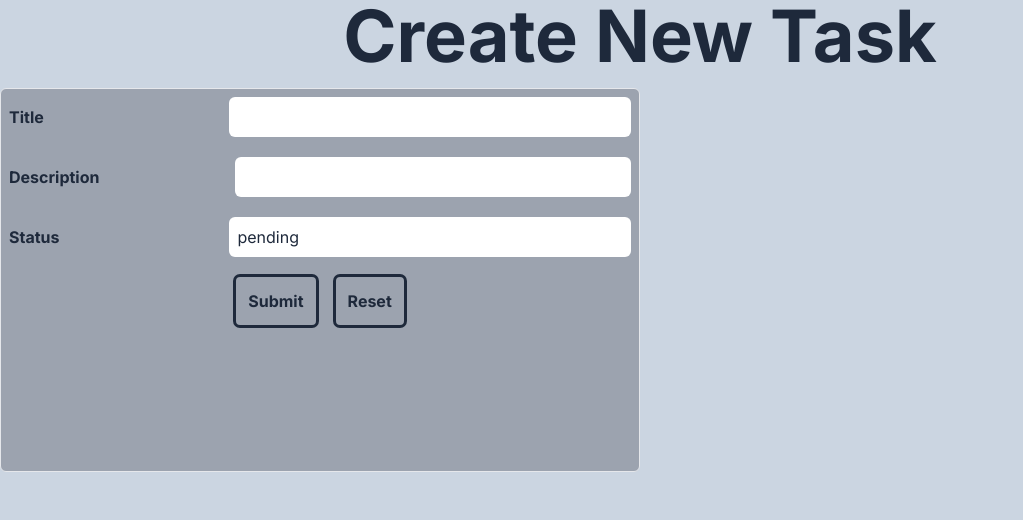
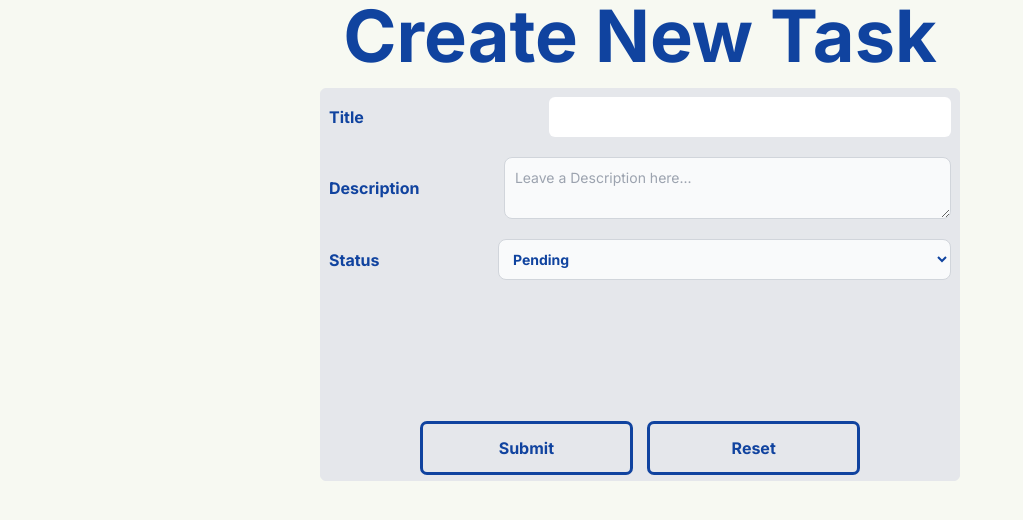
Before and after one commit to KhaledAMARI/Task-Management-Next-Client, a Next.js app: page /create-task in a window 1280 px wide. Shown: the top 520 px of the page, without its empty margins (0-1023 px from the left). Built offline with nearby package versions, Linux system fonts and the light colour scheme.

Commit message:
- WIP: enhence UI.

```diff
--- a/src/app/create-task/page.tsx
+++ b/src/app/create-task/page.tsx
@@ -30,7 +30,7 @@ const CreateTask = () => {
     setNewTask(initialTask);
   }
 
-  const handleInput = (e: ChangeEvent<HTMLInputElement>) => {
+  const handleInput = (e: ChangeEvent<HTMLInputElement | HTMLSelectElement | HTMLTextAreaElement>) => {
     setNewTask(prevState => {
       return {
         ...prevState,
@@ -40,26 +40,42 @@ const CreateTask = () => {
   }
 
   return (
-    <div className='flex-col w-full min-h-dvh bg-slate-300 text-slate-800 gap-4'>
-      <h2 className='text-center font-bold text-7xl mb-4'>Create New Task</h2>
-      <form className='border rounded-md bg-gray-400 flex-col gap-5 justify-center items-center p-2 min-h-96 w-1/2 text-center font-bold' onSubmit={handleSubmit} onReset={handleReset}>
+    <div className='flex-col w-full min-h-dvh bg-[#F7F9F2] text-[#10439F] gap-4'>
+      <h2 className='text-center font-bold text-7xl mb-4 text-[#10439F]'>Create New Task</h2>
+      <div className='w-full min-h-full justify-center items-center'>
+        <form className='border rounded-md bg-gray-200 flex-col gap-5 p-2 my-0 mx-auto min-h-96 w-1/2 text-center font-bold' onSubmit={handleSubmit} onReset={handleReset}>
+          <div className='mb-36'>
             <div className='flex gap-5 mb-5'>
               <label className='w-1/3 flex justify-start items-center' htmlFor='title'>Title</label>
               <input className='w-2/3 font-normal outline-0 p-2 rounded-md' type='text' id='title' name='title' value={newTask.title} onChange={handleInput} required />
             </div>
             <div className='flex gap-7 mb-5 w-full'>
               <label className='w-1/3 flex justify-start items-center' htmlFor='description'>Description</label>
-          <input className='w-2/3 font-normal outline-0 p-2 rounded-md' type='text' id='description' name='description' value={newTask.description} onChange={handleInput} required />
+              <textarea id='description' name='description' rows={2} value={newTask.description} onChange={handleInput} required className="font-normal outline-0 block p-2.5 w-full text-sm bg-gray-50 rounded-lg border border-gray-300 focus:ring-blue-500 focus:border-blue-500 dark:bg-gray-700 dark:border-gray-600 dark:placeholder-gray-400 dark:text-white dark:focus:ring-blue-500 dark:focus:border-blue-500" placeholder="Leave a Description here..."></textarea>
             </div>
             <div className='flex gap-5 mb-5 w-full'>
-          <label className='w-1/3 flex justify-start items-center' htmlFor='status'>Status</label>
-          <input className='w-2/3 font-normal outline-0 p-2 rounded-md' type='text' id='status' name='status' value={newTask.status} onChange={handleInput} required />
+            <label htmlFor="status" className="w-1/3 flex justify-start items-center">Status</label>
+            <select
+              id="status"
+              name='status'
+              value={newTask.status}
+              onChange={handleInput}
+              className="bg-gray-50 border border-gray-300 text-sm rounded-lg focus:ring-blue-500 focus:border-blue-500 block w-full p-2.5 dark:bg-gray-700 dark:border-gray-600 dark:placeholder-gray-400 dark:text-white dark:focus:ring-blue-500 dark:focus:border-blue-500"
+              required
+              >
+              <option value="pending">Pending</option>
+              <option value="in-progress">In Progress</option>
+              <option value="done">Done</option>
+            </select>
             </div>
-        <div className='flex gap-5  mb-5 w-full justify-center items-center'>
-          <button className='outline p-3 rounded' type='submit'>Submit</button>
-          <button className='outline p-3 rounded' type='reset'>Reset</button>
+          </div>
+          <div className='flex gap-5 mb-0 mt-5 w-full justify-center items-center'>
+            <button className='outline p-3 rounded w-1/3' type='submit'>Submit</button>
+            <button className='outline p-3 rounded w-1/3' type='reset'>Reset</button>
           </div>
         </form>
+      </div>
+
     </div>
   )
 }
--- a/src/app/page.tsx
+++ b/src/app/page.tsx
@@ -30,11 +30,11 @@ export default function Home() {
   }
 
   return (
-    <main className="flex min-h-screen flex-col items-center justify-between p-24">
+    <main className="flex min-h-screen flex-col items-center justify-between p-24 bg-[#F7F9F2]">
       <div>
-        <h1>Task Management Board</h1>
+        <h1 className="text-[#10439F] font-bold text-7xl mb-4">Task Management Board</h1>
       </div>
-      <select value={taskType} onChange={handleTaskTypeSelection} className='p-3 bg-white text-black'>
+      <select value={taskType} onChange={handleTaskTypeSelection} className='p-3 bg-[#3AA6B9] text-[#10439F] rounded-lg'>
         <option value="" disabled>Add New Task</option>
         <option value="pending">Pending</option>
         <option value="in-progress">In Progress</option>
```
Lines whose indentation alone changed are shown as unchanged.
